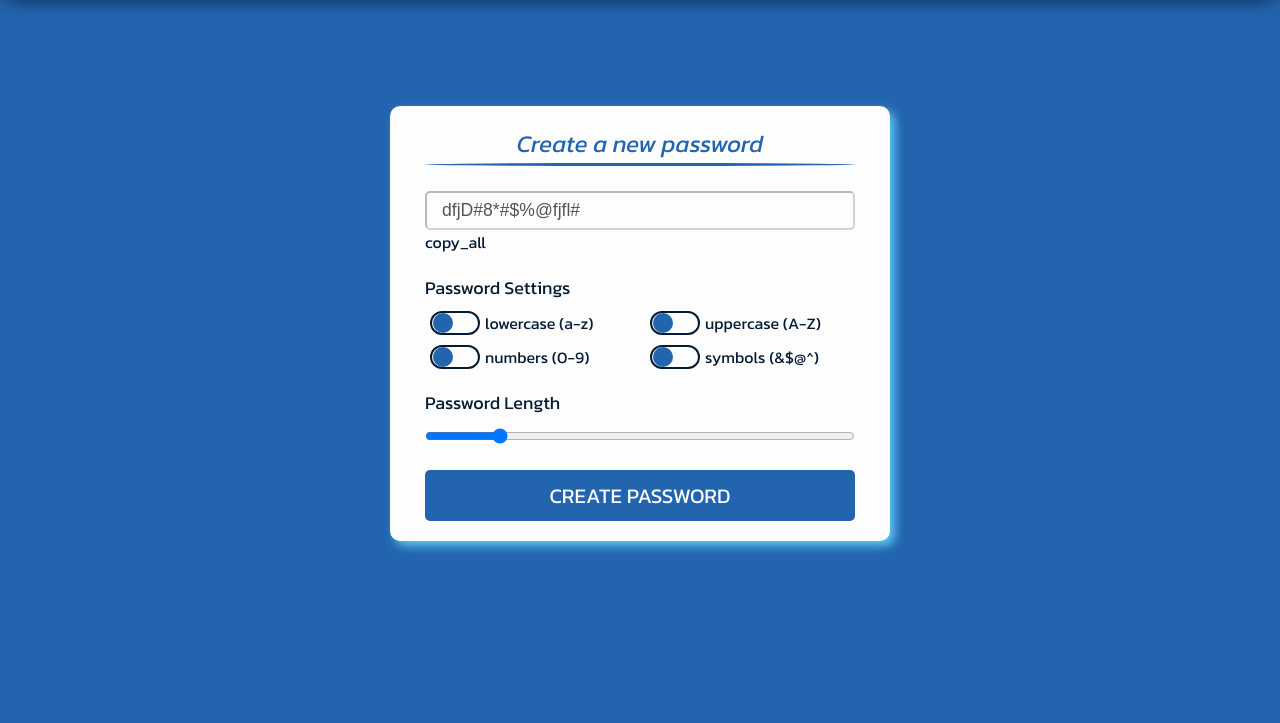
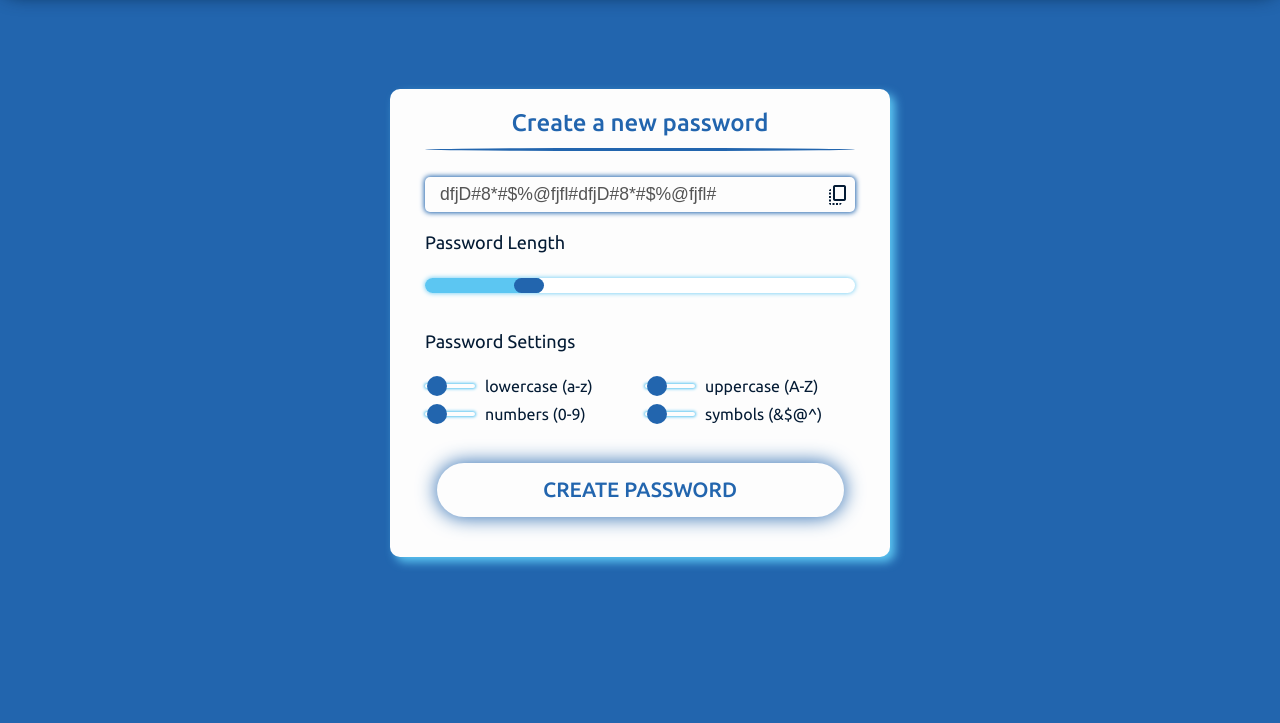
Before and after one commit to Alekon-11/Password-Generator, a plain HTML site: page index.html in a window 1280 px wide. Shown: the part 77-800 px from the top of the page. Drawn offline with nearby package versions, Linux system fonts and the light colour scheme.

Commit message:
Made display functionality range

```diff
--- a/index.html
+++ b/index.html
@@ -5,7 +5,8 @@
         <meta name="viewport" content="width=device-width, initial-scale=1.0">
         <link rel="preconnect" href="https://fonts.googleapis.com">
         <link rel="preconnect" href="https://fonts.gstatic.com" crossorigin>
-        <link href="https://fonts.googleapis.com/css2?family=Kanit:ital,wght@0,100;0,200;0,300;0,400;0,500;0,600;0,700;0,800;0,900;1,100;1,200;1,300;1,400;1,500;1,600;1,700;1,800;1,900&display=swap" rel="stylesheet">
+        <link rel="stylesheet" href="https://fonts.googleapis.com/css2?family=Material+Symbols+Outlined:opsz,wght,FILL,GRAD@24,400,0,0" />
+        <link href="https://fonts.googleapis.com/css2?family=Ubuntu:ital,wght@0,300;0,400;0,500;0,700;1,300;1,400;1,500;1,700&display=swap" rel="stylesheet">
         <link rel="stylesheet" href="./style.css">
         <title>Password Generator</title>
     </head>
@@ -24,9 +25,16 @@
                 <div class="generator">
                     <h2 class="generator__title">Create a new password</h2>
                     <div class="input-box">
-                        <input type="text" disabled value="dfjD#8*#$%@fjfl#">
-                        <span class="copy-password">copy_all</span>
-                        <div class="pass-progress-line"></div>
+                        <input type="text" disabled value="dfjD#8*#$%@fjfl#dfjD#8*#$%@fjfl#">
+                        <span class="material-symbols-outlined" tabindex="0">copy_all</span>
+                        <!-- <div class="pass-progress-line"></div> -->
+                    </div>
+                    <div class="range-line">
+                        <div class="block-title">Password Length</div>
+                        <div class="range-line__wrapper">
+                            <input class="range__input" type="range" min="0" max="36" step="1" value="8">
+                            <span class="range__value">10</span>
+                        </div>
                     </div>
                     <div class="switchers">
                         <div class="block-title">Password Settings</div>
@@ -53,12 +61,7 @@
                             </label>
                         </div>
                     </div>
-                    <div class="length-line">
-                        <div class="block-title">Password Length</div>
-                        <div class="length-line__wrapper">
-                            <input class="range" type="range" min="5" max="36" step="1" value="10">
-                        </div>
-                    </div>
+
                     <button type="button" class="create-btn">Create password</button>
                 </div>
             </main>
--- a/sctipt.js
+++ b/sctipt.js
@@ -1,4 +1,19 @@
 'use strict';
+
+const rangeInput = document.querySelector('.range__input');
+const rangeValueBlock = document.querySelector('.range__value');
+
+function chasgeRangeValue(parent, valueContentBlock) {
+    let clientWidth = parent.clientWidth - 30;
+    let leftValue = +parent.value * (clientWidth / +parent.max);
+
+    valueContentBlock.textContent = parent.value;
+    valueContentBlock.style.left = `${leftValue}px`;
+}
+
+rangeInput.addEventListener('input', e => chasgeRangeValue(e.target, rangeValueBlock));
+
+chasgeRangeValue(rangeInput, rangeValueBlock);
 
 // const headerTitle = document.querySelector('.header__title');
 
@@ -6,6 +21,8 @@
 //     let textArr = [...parent.textContent];
 //     let n = 0;
 //     parent.textContent = '';
+
+//     console.log(textArr);
 
 //     const interval = setInterval(function(){
 //         parent.textContent += textArr[n++];
--- a/style.css
+++ b/style.css
@@ -1,6 +1,3 @@
-/* https://poolors.com/252525-bd7a43-f8aa87-fde0d4 */
-/* https://poolors.com/041b34-2265ae-5cc6f2-fdfdfd */
-
 :root{
     --a-color: #041b34;
     --b-color: #2265ae;
@@ -44,13 +41,10 @@ button{
     cursor: pointer;
 }
 
-button:focus{
-    overflow: unset;
-}
-
 body{
     margin: 0;
-    font-family: "Kanit", sans-serif;
+    /* font-family: "Kanit", sans-serif; */
+    font-family: "Ubuntu", sans-serif;
     font-weight: 400;
     font-size: 16px;
     color: var(--a-color);
@@ -91,9 +85,14 @@ body{
     color: var(--d-color);
 }
 
+.header__title a:focus{
+    outline: none;
+    text-shadow: 2px 2px 10px var(--c-color);
+}
+
 .block-title{
-    font-size: 18px;
-    margin-bottom: 10px;
+    font-size: 1.13em;
+    margin-bottom: 25px;
 }
 
 .header__title::before{
@@ -103,7 +102,7 @@ body{
     color: var(--c-color);
     font-weight: 300;
     top: 0;
-    right: -35px;
+    right: -38px;
     animation: typeText .8s cubic-bezier(0.165, 0.84, 0.44, 1) infinite alternate;
 }
 
@@ -143,8 +142,7 @@ body{
 .generator__title{
     position: relative;
     width: 100%;
-    font-weight: 400;
-    font-style: italic;
+    font-weight: 500;
     text-align: center;
     color: var(--b-color);
 }
@@ -153,7 +151,7 @@ body{
     position: absolute;
     display: block;
     content: '';
-    bottom: -5px;
+    bottom: -14px;
     left: 0;
     width: 100%;
     height: 3px;
@@ -162,7 +160,8 @@ body{
 }
 
 .input-box{
-    margin-top: 10px;
+    position: relative;
+    margin-top: 20px;
     width: 100%;
 }
 
@@ -172,11 +171,30 @@ body{
     font-size: 1.1em;
     font-weight: 500;
     border-radius: 5px;
+    border: none;
+    box-shadow: 0px 0px 5px 1px var(--b-color);
 }
 
 .input-box input:disabled{
     background-color: var(--d-color);
 }
+
+.material-symbols-outlined{
+    color: var(--a-color);
+    position: absolute;
+    top: 50%;
+    right: 5px;
+    transform: translateY(-50%);
+    cursor: pointer;
+}
+
+.material-symbols-outlined:hover,
+.material-symbols-outlined:focus{
+    color: var(--c-color);
+    outline: none;
+}
+
+
 
 
 .switchers{
@@ -195,7 +213,6 @@ body{
 .check{
     display: flex;
     align-items: center;
-    gap: 5px;
 }
 
 .check__input{
@@ -206,11 +223,12 @@ body{
 
 .check__box{
     position: relative;
-    height: 24px;;
-    border: 2px solid var(--a-color);
+    height: 4px;
+    box-shadow: 0px 0px 3px 1px var(--c-color);
     width: 50px;
     border-radius: 50px;
     transition: .2s linear;
+    margin-right: 10px;
 }
 
 .check__box::before{
@@ -223,7 +241,7 @@ body{
 
     position: absolute;
     top: 50%;
-    left: 1px;
+    left: 2px;
 
     transform: translateY(-50%);
     transition: .2s linear;
@@ -236,8 +254,9 @@ body{
 }
 
 .check__input:checked + .check__box::before{
-    left: 26px;
+    left: 28px;
     background-color: var(--d-color);
+    box-shadow: 0px 0px 10px var(--b-color);
 }
 
 /* focus */
@@ -250,38 +269,137 @@ body{
     box-shadow: 0px 0px 10px var(--b-color);
 }
 
-/* length-line ================================*/
+/* range-line ================================*/
 
-.length-line{
+.range-line{
     width: 100%;
 }
 
-.length-line__wrapper{
+.range-line__wrapper{
+    position: relative;
     width: 100%;
+    margin-bottom: 15px;
 }
 
-.range{
+.range__input{
     width: 100%;
+    height: 15px;
+    -webkit-appearance: none;
+    -moz-appearance: none;
+    appearance: none;
+    box-shadow: 0px 0px 5px var(--c-color);
+    border-radius: 50px;
+    overflow: hidden;
+    transition: .2s linear;
+}
+
+.range__input:focus{
+    box-shadow: 0px 0px 10px var(--c-color);
+    outline: none;
+}
+
+.range__input::-webkit-slider-thumb{
+    appearance: none;
+    background-color: var(--b-color);
+    width: 30px;
+    height: 15px;
+    border-radius: 15px;
+    box-shadow: -205px 0 0 200px var(--c-color);
+    border: none;
+}
+
+.range__input::-moz-range-thumb{
+    appearance: none;
+    background-color: var(--b-color);
+    width: 30px;
+    height: 15px;
+    border-radius: 15px;
+    box-shadow: -205px 0 0 200px var(--c-color);
+    border: none;
+}
+
+.range__input::-webkit-scrollbar-thumb{
+    appearance: none;
+    background-color: var(--b-color);
+    width: 30px;
+    height: 15px;
+    border-radius: 15px;
+    box-shadow: -205px 0 0 200px var(--c-color);
+    border: none;
+}
+
+.range__value{
+    position: absolute;
+    top: 40px;
+    left: 0;
+    width: 30px;
+    height: 30px;
+    display: flex;
+    align-items: center;
+    justify-content: center;
+    font-weight: 700;
+    font-size: 1.1em;
+    color: var(--b-color);
+    /* transition: .2s ease-in; */
+    opacity: 0;
+    visibility: hidden;
+}
+
+.range__input:active + .range__value,
+.range__input:focus + .range__value,
+.range__input:hover + .range__value{
+    animation: showRangeValue .2s ease-in forwards;
+}
+
+@keyframes showRangeValue {
+    0%{
+        top: 40px;
+        visibility: hidden;
+        opacity: 0;
+        transform: scale(0.5);
+    } 100% {
+        top: 28px;
+        visibility: visible;
+        opacity: 1;
+        transform: scale(1);
+    }
+}
+
+.range__value::before{
+    display: block;
+    content: '';
+    box-shadow: 0px 0px 5px 2px var(--c-color);
+    z-index: 0;
+    position: absolute;
+    top: 0;
+    left: 0;
+    width: 100%;
+    height: 100%;
+    border-radius: 0px 15px 30px 15px;
+    transform: rotate(45deg);
 }
 
 /* create-btn ================================*/
 
 .create-btn{
-    background-color: var(--b-color);
+    width: 90%;
+    margin: 20px auto;
+    background-color: transparent;
     font-size: 1.3em;
-    padding: 10px 15px;
-    border-radius: 5px;
+    padding: 15px 10px;
+    border-radius: 50px;
     text-transform: uppercase;
-    color: var(--d-color);
-    font-weight: 400;
+    color: var(--b-color);
+    font-weight: 500;
     transition: .2s ease;
     text-align: center;
+    box-shadow: 0px 0px 20px var(--b-color);
 }
 
 .create-btn:hover,
 .create-btn:active{
     background-color: var(--c-color);
-    color: var(--b-color);
+    color: var(--d-color);
 }
 
 .create-btn:focus{
```
